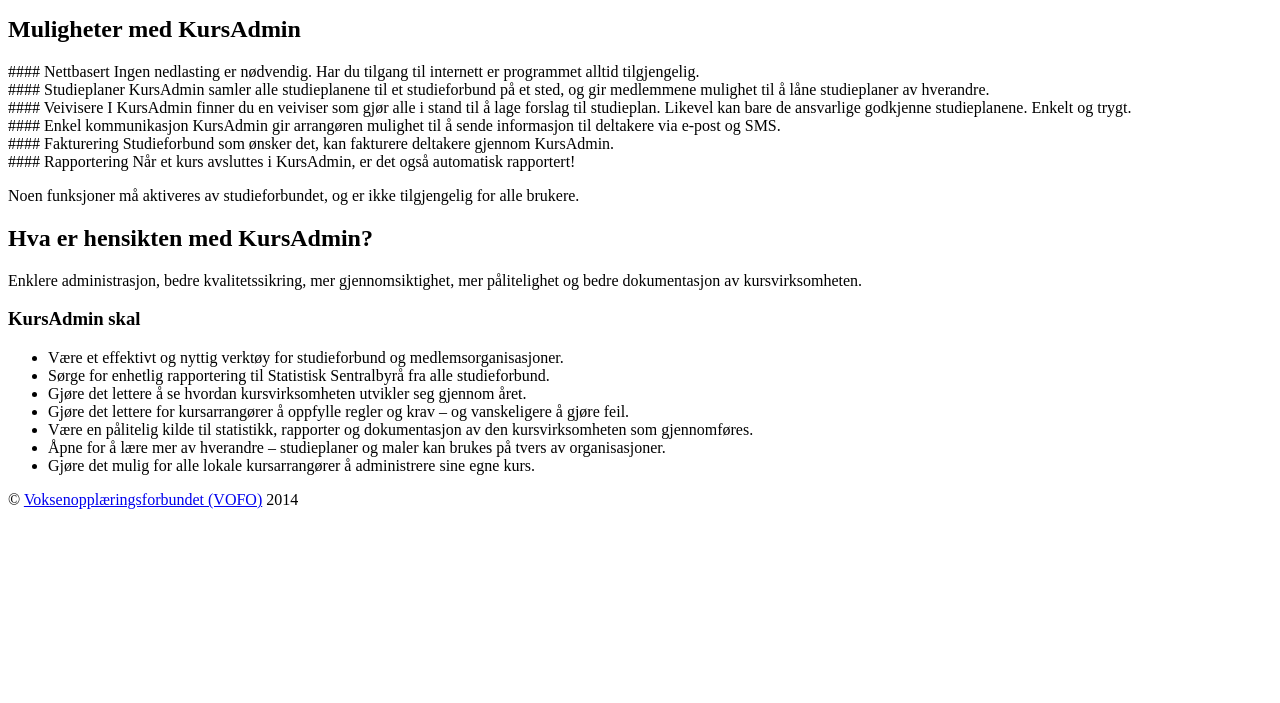
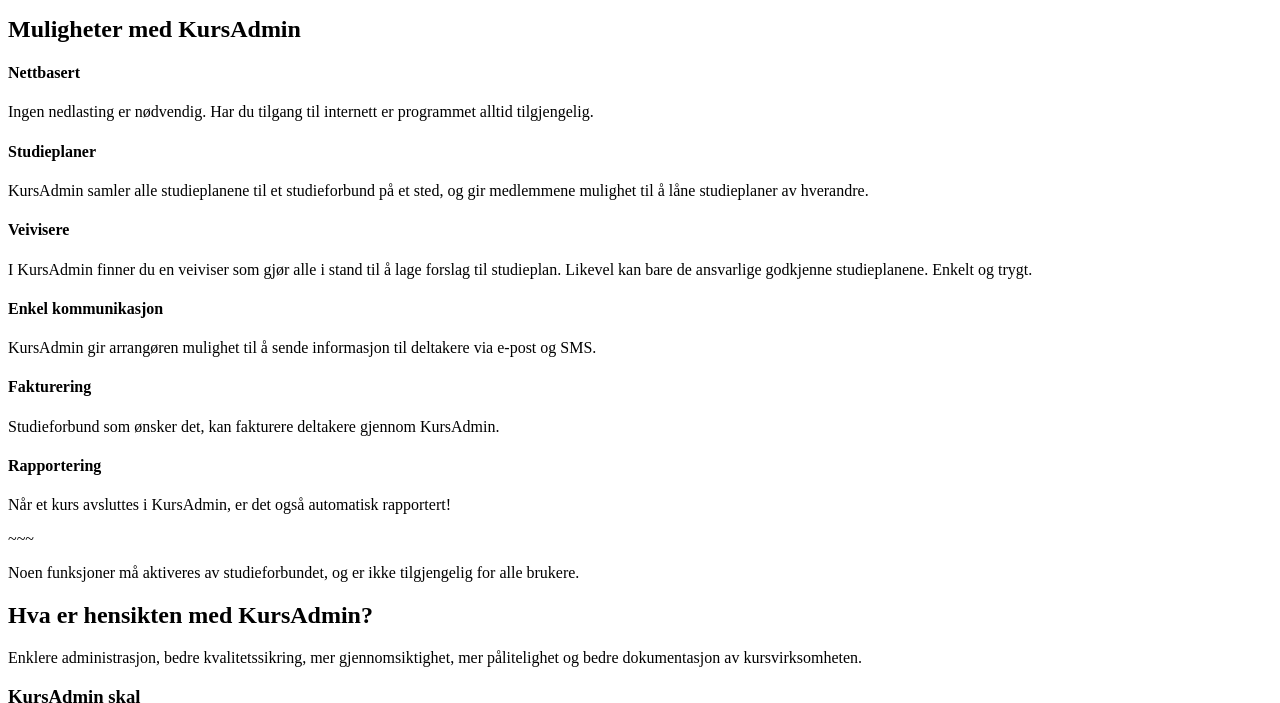
Before and after one commit to vofo-no/KursAdmin.org, a Jekyll site: the page built from index.md, in a window 1280 px wide and 900 px high, scrolled down 1015 px, cut to the strip 197-900 px from the top of the window. Built offline with Jekyll 4.4.1, drawn with Linux system fonts in a browser that asks for light colours; nearby versions of some CDN libraries; a style sheet for code colours, icons or effects is not loaded; before the commit the page ends 1721 px from its top, so only the background shows below that.

Commit message:
Update index.md

```diff
--- a/index.md
+++ b/index.md
@@ -9,51 +9,25 @@ banner: True
 Muligheter med KursAdmin
 ------------------------
 
-<div class="row">
-<div class="col-sm-4">
-
 #### Nettbasert
 Ingen nedlasting er nødvendig. Har du tilgang til internett er programmet alltid tilgjengelig.
-
-</div>
-
-<div class="col-sm-4">
 
 #### Studieplaner
 KursAdmin samler alle studieplanene til et studieforbund på et sted, og gir medlemmene mulighet til å låne studieplaner av hverandre.
 
-</div>
-
-<div class="col-sm-4">
-
 #### Veivisere
 I KursAdmin finner du en veiviser som gjør alle i stand til å lage forslag til studieplan. Likevel kan bare de ansvarlige godkjenne studieplanene. Enkelt og trygt.
-
-</div>
-</div>
-
-<div class="row">
-<div class="col-sm-4">
 
 #### Enkel kommunikasjon
 KursAdmin gir arrangøren mulighet til å sende informasjon til deltakere via e-post og SMS.
 
-</div>
-
-<div class="col-sm-4">
-
 #### Fakturering
 Studieforbund som ønsker det, kan fakturere deltakere gjennom KursAdmin.
-
-</div>
-
-<div class="col-sm-4">
 
 #### Rapportering
 Når et kurs avsluttes i KursAdmin, er det også automatisk rapportert!
 
-</div>
-</div>
+~~~
 
 Noen funksjoner må aktiveres av studieforbundet, og er ikke tilgjengelig for alle brukere.
 
```
